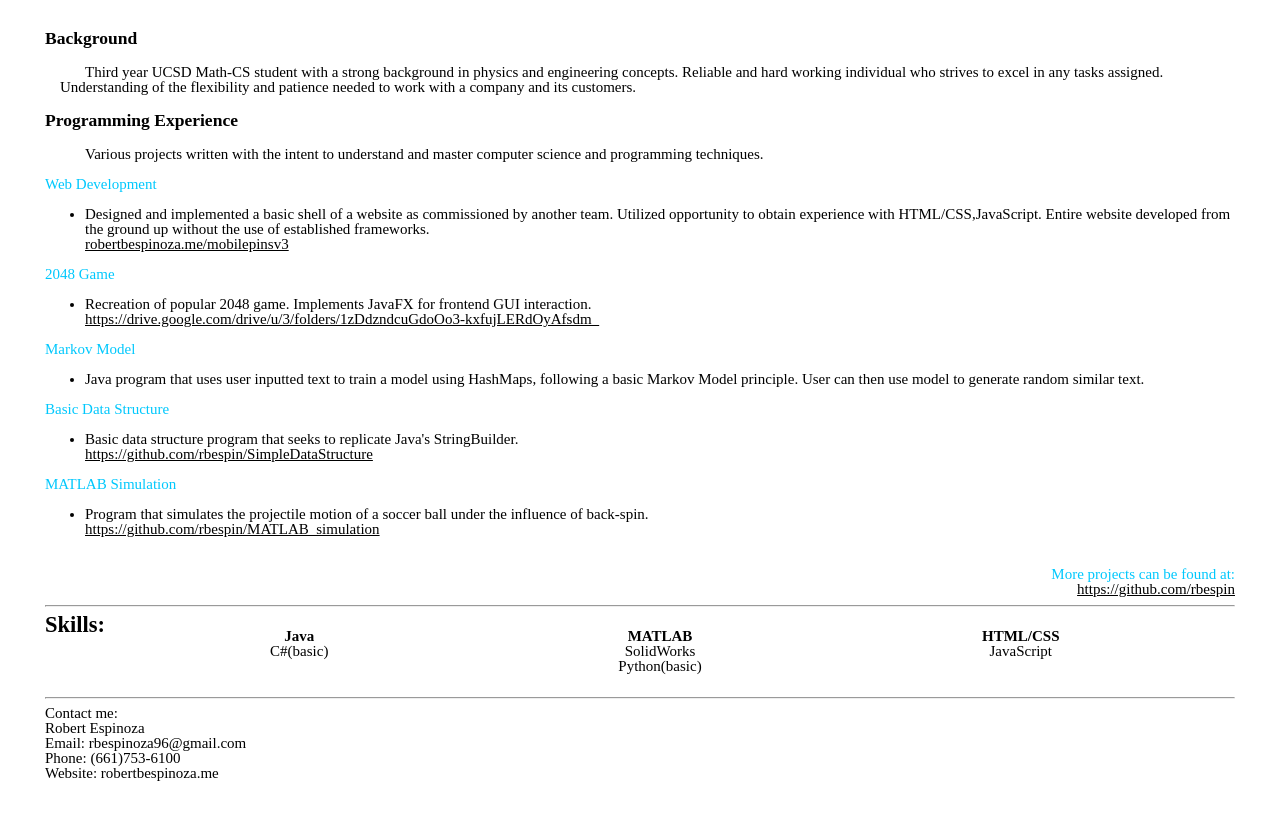
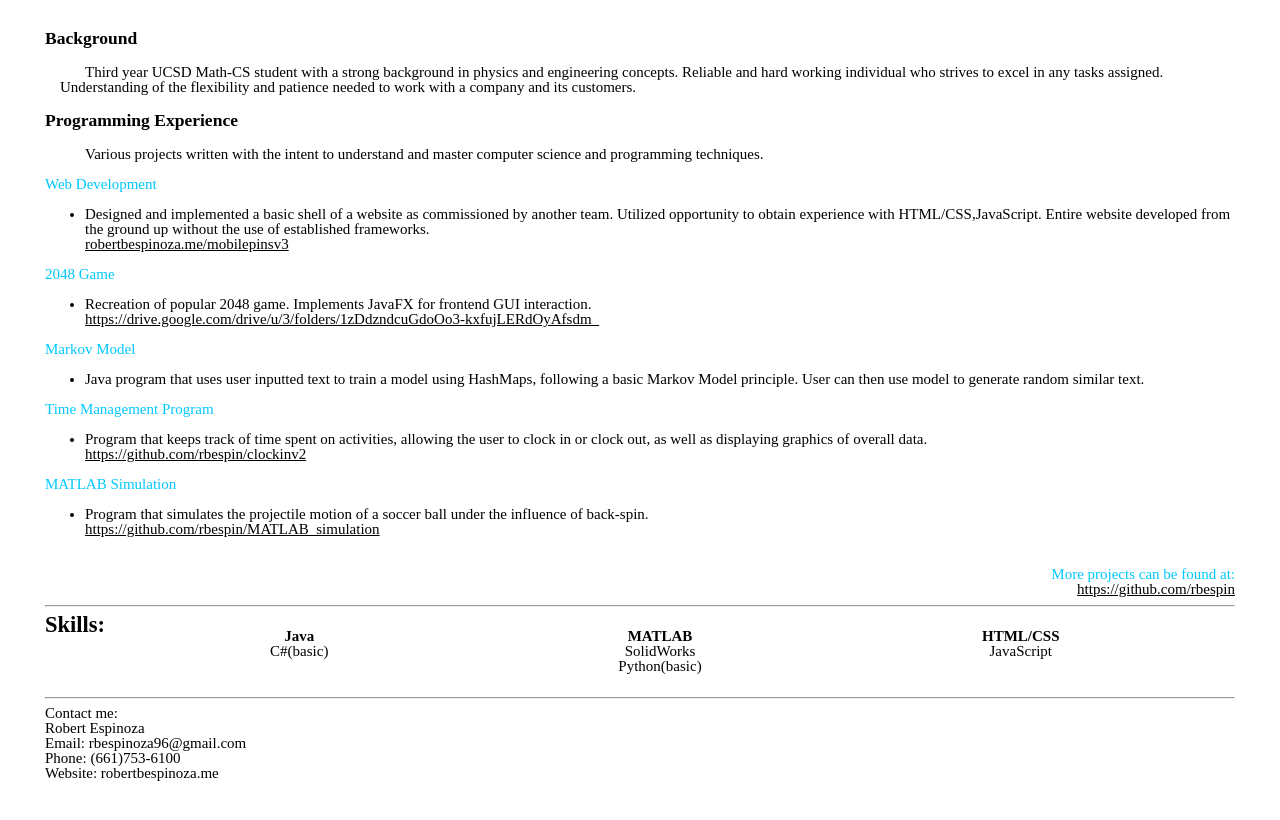
Before and after one commit to rbespin/rbespin.github.io, a plain HTML site: page index.html in a window 1280 px wide. Shown: the part 104-924 px from the top of the page. Drawn offline with Linux system fonts and the light colour scheme.

Commit message:
update 4/11/18

```diff
--- a/index.html
+++ b/index.html
@@ -39,9 +39,9 @@
                 </ul>
 
 
-                <div>Basic Data Structure</div>
+                <div>Time Management Program</div>
                 <ul>
-                    <li>Basic data structure program that seeks to replicate Java's StringBuilder. <br><a href="https://github.com/rbespin/SimpleDataStructure">https://github.com/rbespin/SimpleDataStructure</a></li>
+                    <li>Program that keeps track of time spent on activities, allowing the user to clock in or clock out, as well as displaying graphics of overall data.<br><a href="https://github.com/rbespin/clockinv2">https://github.com/rbespin/clockinv2</a></li>
                 </ul>
                 <div>MATLAB Simulation</div>
                 <ul>
```
Also changed, not shown: 1 other file.
